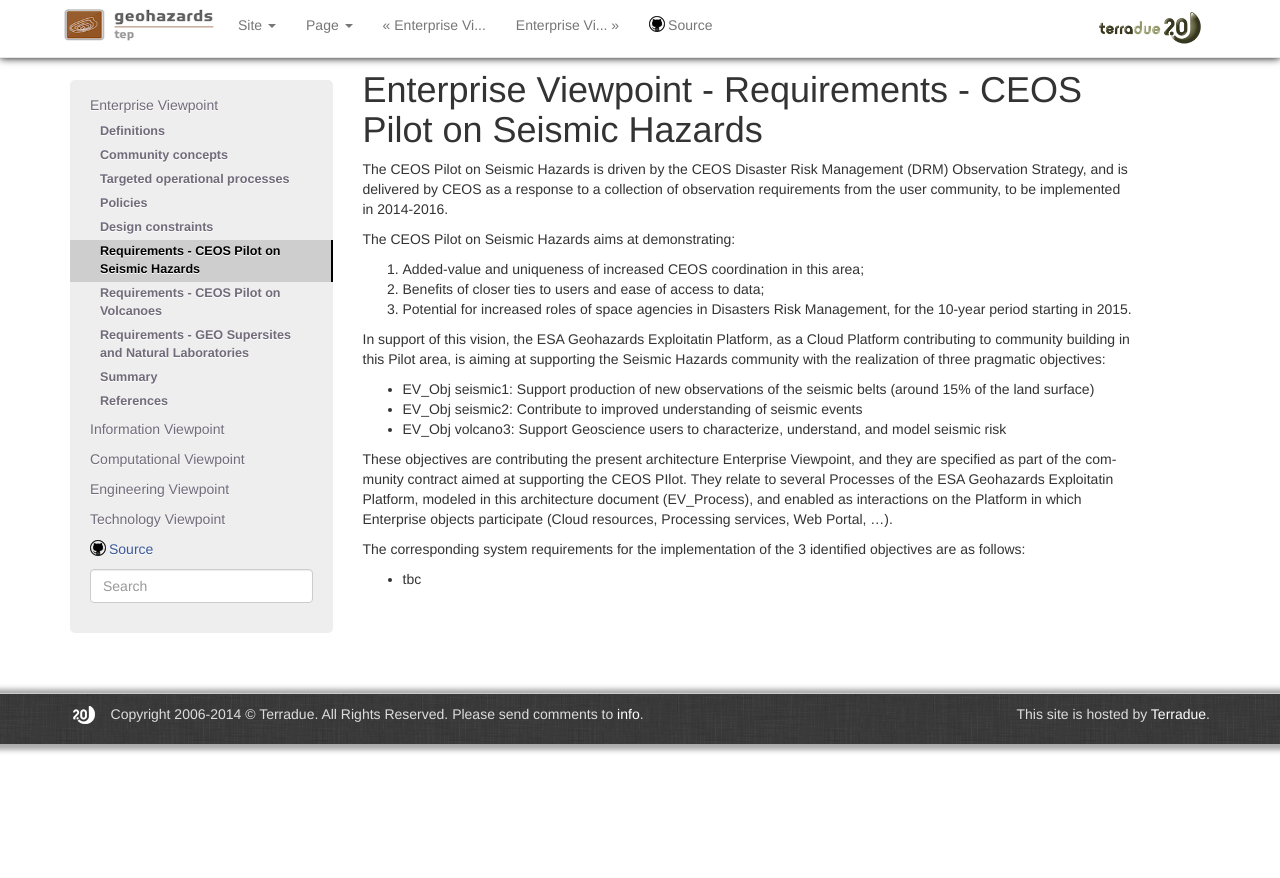
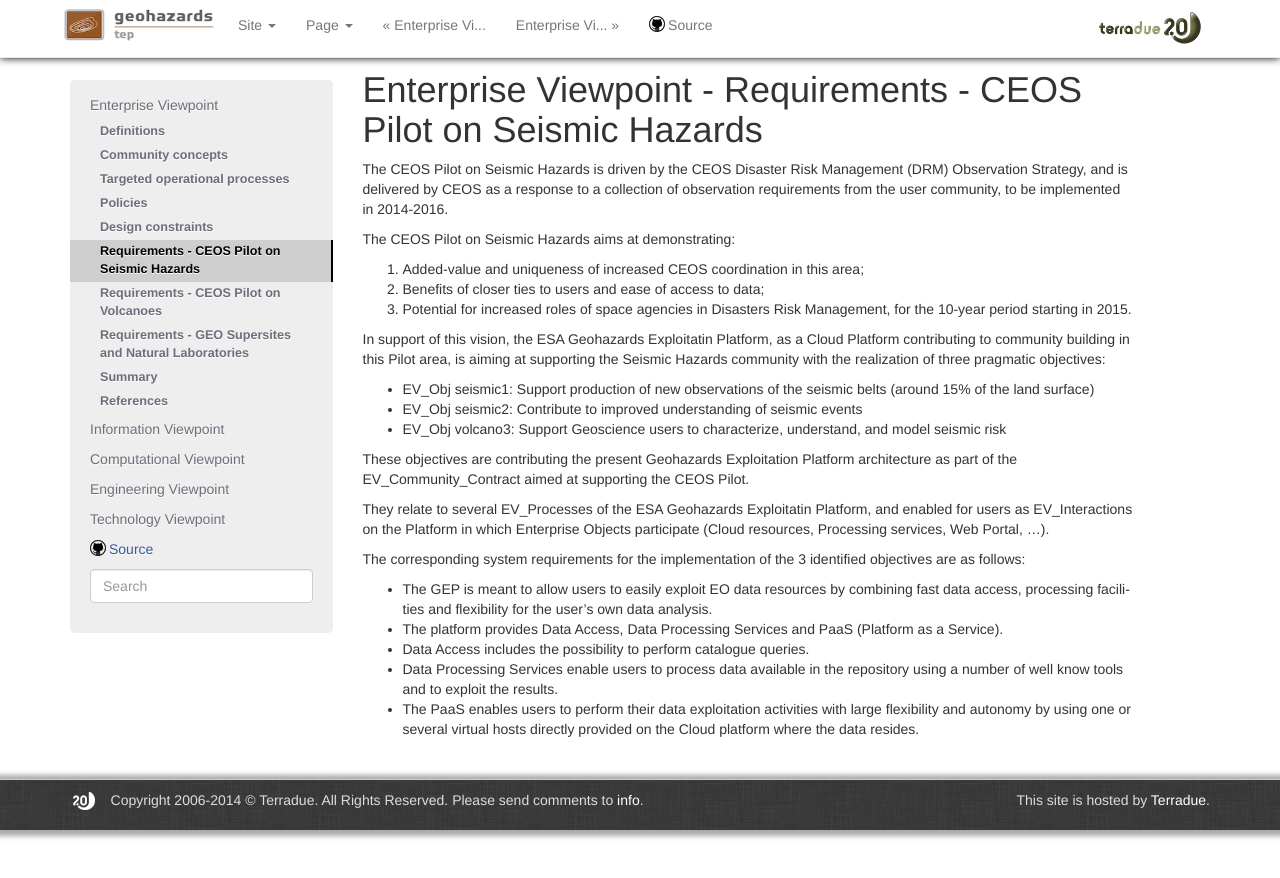
Before and after one commit to Terradue/doc-tep-geohazards-arch, a Sphinx documentation site: the page built from source/enterprise/reqs-seismic.rst, in a window 1280 px wide. Shown: the top 878 px of the page. Built offline with Sphinx 7.4.7, drawn with Linux system fonts in a browser that asks for light colours.

Commit message:
Update reqs-seismic.rst

```diff
--- a/source/enterprise/reqs-seismic.rst
+++ b/source/enterprise/reqs-seismic.rst
@@ -19,11 +19,14 @@ is aiming at supporting the Seismic Hazards community with the realization of th
 * EV_Obj seismic2: Contribute to improved understanding of seismic events
 * EV_Obj volcano3: Support Geoscience users to characterize, understand, and model seismic risk
 
-These objectives are contributing the present architecture Enterprise Viewpoint,
-and they are specified as part of the community contract aimed at supporting the CEOS PIlot.
-They relate to several Processes of the ESA Geohazards Exploitatin Platform, modeled in this architecture document (EV_Process),
-and enabled as interactions on the Platform in which Enterprise objects participate (Cloud resources, Processing services, Web Portal, ...).
+These objectives are contributing the present Geohazards Exploitation Platform architecture as part of the EV_Community_Contract aimed at supporting the CEOS Pilot.
+
+They relate to several EV_Processes of the ESA Geohazards Exploitatin Platform, and enabled for users as EV_Interactions on the Platform in which Enterprise Objects participate (Cloud resources, Processing services, Web Portal, ...).
 
 The corresponding system requirements for the implementation of the 3 identified objectives are as follows:
 
-* tbc
+* The GEP is meant to allow users to easily exploit EO data resources by combining fast data access, processing facilities and flexibility for the user’s own data analysis.
+* The platform provides Data Access, Data Processing Services and PaaS (Platform as a Service).
+* Data Access includes the possibility to perform catalogue queries.
+* Data Processing Services enable users to process data available in the repository using a number of well know tools and to exploit the results.
+* The PaaS enables users to perform their data exploitation activities with large flexibility and autonomy by using one or several virtual hosts directly provided on the Cloud platform where the data resides.
```
